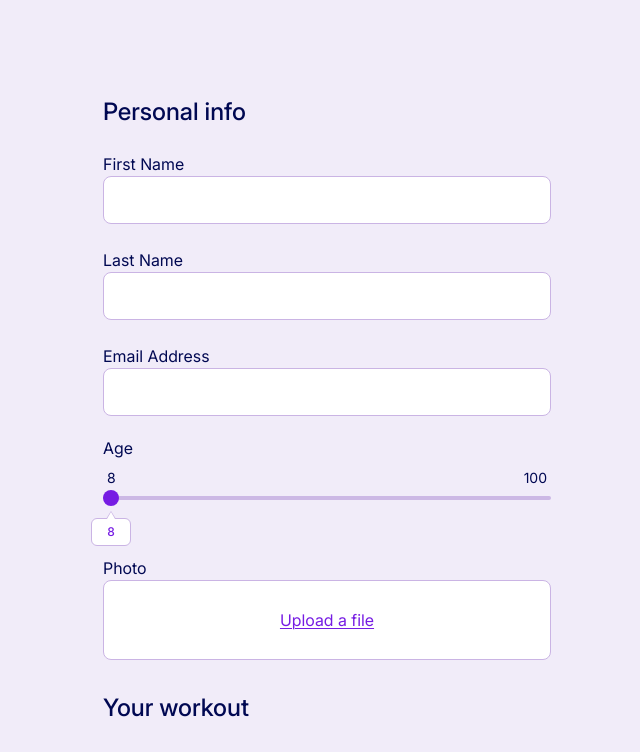
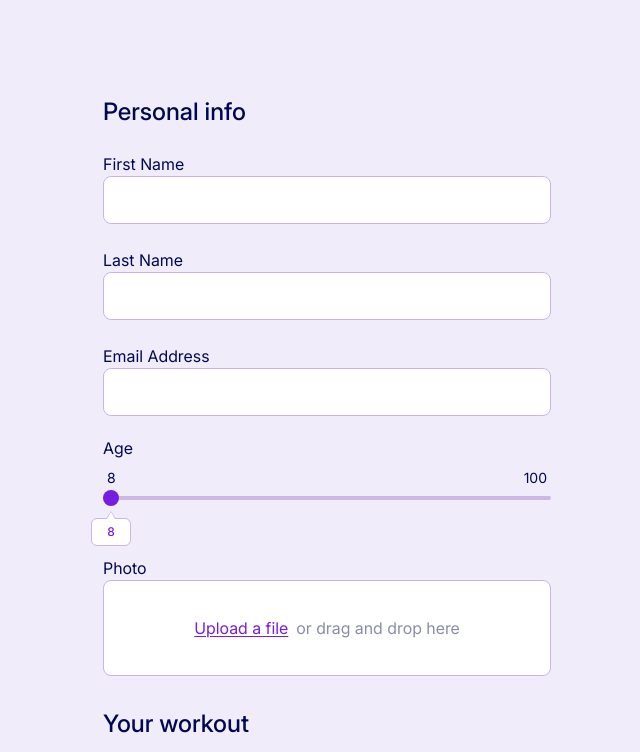
Before and after one commit to MarcinSkic/recruitment-workout-form, a React (Vite) app: page / in a window 1280 px wide. Shown: the top 752 px of the page, without its empty margins (313-953 px from the left). Built offline with nearby package versions, Linux system fonts and the light colour scheme; no server answers.

Commit message:
feat: add file drag and drop support

```diff
--- a/package.json
+++ b/package.json
@@ -16,6 +16,7 @@
     "@radix-ui/react-slot": "^1.1.0",
     "@radix-ui/react-toggle": "^1.1.0",
     "@radix-ui/react-toggle-group": "^1.1.0",
+    "ahooks": "^3.8.0",
     "class-variance-authority": "^0.7.0",
     "clsx": "^2.1.1",
     "date-fns": "^3.6.0",
--- a/src/App.tsx
+++ b/src/App.tsx
@@ -1,5 +1,6 @@
-import { useState } from 'react'
+import { useEffect, useState } from 'react'
 import { z } from 'zod'
+import { configResponsive } from 'ahooks'
 import type { Field } from './components/fieldInput'
 import FieldInput from './components/fieldInput'
 import FieldDateTime from './components/fieldDateTime'
@@ -9,6 +10,13 @@ import { Slider } from '@/components/ui/slider'
 import { Label } from '@/components/ui/label'
 
 function App() {
+  useEffect(() => {
+    configResponsive({
+      xs: 0,
+      sm: 640,
+    })
+  }, [])
+
   const [firstName, setFirstName] = useState<Field<string>>({ value: '', correct: false, schema: z.string().min(1, 'First name is required') })
   const [lastName, setLastName] = useState<Field<string>>({ value: '', correct: false, schema: z.string().min(1, 'Last name is required') })
   const [email, setEmail] = useState<Field<string>>({ value: '', correct: false, schema: z.string().min(1, 'Email is required').email('Please use correct formatting.\nExample: address@email.com') })
--- a/src/components/ui/filePicker.tsx
+++ b/src/components/ui/filePicker.tsx
@@ -1,4 +1,5 @@
 import * as React from 'react'
+import { useDrop, useResponsive } from 'ahooks'
 import { Button } from './button'
 import RiCloseCircleFill from '~icons/ri/close-circle-fill'
 import { cn } from '@/lib/utils'
@@ -12,16 +13,37 @@ export interface FilePickerProps
 
 const FilePicker = React.forwardRef<HTMLInputElement, FilePickerProps>(
   ({ className, field, setField, onChange, ...props }, outerRef) => {
+    const [isHovering, setIsHovering] = React.useState(false)
     const innerRef = React.useRef<HTMLInputElement>(null)
+    const containerRef = React.useRef<HTMLDivElement>(null)
 
     React.useImperativeHandle(outerRef, () => innerRef.current!, [])
+
+    useDrop(containerRef, {
+      onFiles: (files) => {
+        const value = files?.[0]
+        const result = field.schema.safeParse(value)
+
+        setField({ ...field, correct: result.success, value })
+        setIsHovering(false)
+      },
+      onDragEnter() {
+        setIsHovering(true)
+      },
+      onDragLeave() {
+        setIsHovering(false)
+      },
+    })
+
+    const responsiveSize = useResponsive()
 
     return (
       <div
         className={cn(
-          'h-20 w-full grid place-items-center rounded-lg border border-input bg-popover px-3 py-2 text-base ring-offset-background cursor-pointer focus-visible:outline-none focus-visible:ring-2 focus-visible:ring-ring focus-visible:ring-offset-2 disabled:cursor-not-allowed disabled:opacity-50',
+          'h-24 w-full grid place-items-center rounded-lg border border-input bg-popover px-3 py-2 text-base ring-offset-background cursor-pointer focus-visible:outline-none focus-visible:ring-2 focus-visible:ring-ring focus-visible:ring-offset-2 disabled:cursor-not-allowed disabled:opacity-50',
           className,
         )}
+        ref={containerRef}
         onClick={() => innerRef?.current?.click()}
       >
         <input
@@ -32,12 +54,17 @@ const FilePicker = React.forwardRef<HTMLInputElement, FilePickerProps>(
             const value = event.target.files?.[0]
             const result = field.schema.safeParse(value)
 
-            // setFileName(e.target.files?.[0]?.name ?? '')
             setField({ ...field, correct: result.success, value })
           })}
           {...props}
         />
-        {field.value
+        {isHovering
+          ? (
+              <span className="text-primary space-x-2">
+                <span className=" underline underline-offset-2 decoration-primary decoration-1">Drop here</span>
+              </span>
+            )
+          : field.value
             ? (
                 <div className="flex items-center gap-2">
                   <span className="text-base font-medium">{field.value.name}</span>
@@ -57,7 +84,12 @@ const FilePicker = React.forwardRef<HTMLInputElement, FilePickerProps>(
                   </Button>
                 </div>
               )
-          : <span className="text-primary underline underline-offset-2 decoration-primary decoration-1">Upload a file</span>}
+            : (
+                <span className="text-primary space-x-2">
+                  <span className=" underline underline-offset-2 decoration-primary decoration-1">Upload a file</span>
+                  {responsiveSize.sm && <span className="text-muted ">or drag and drop here</span>}
+                </span>
+              )}
 
       </div>
     )
```
Also changed, not shown: 1 other file (tests, documents, lock files or other folders). Lines whose indentation alone changed are shown as unchanged.
